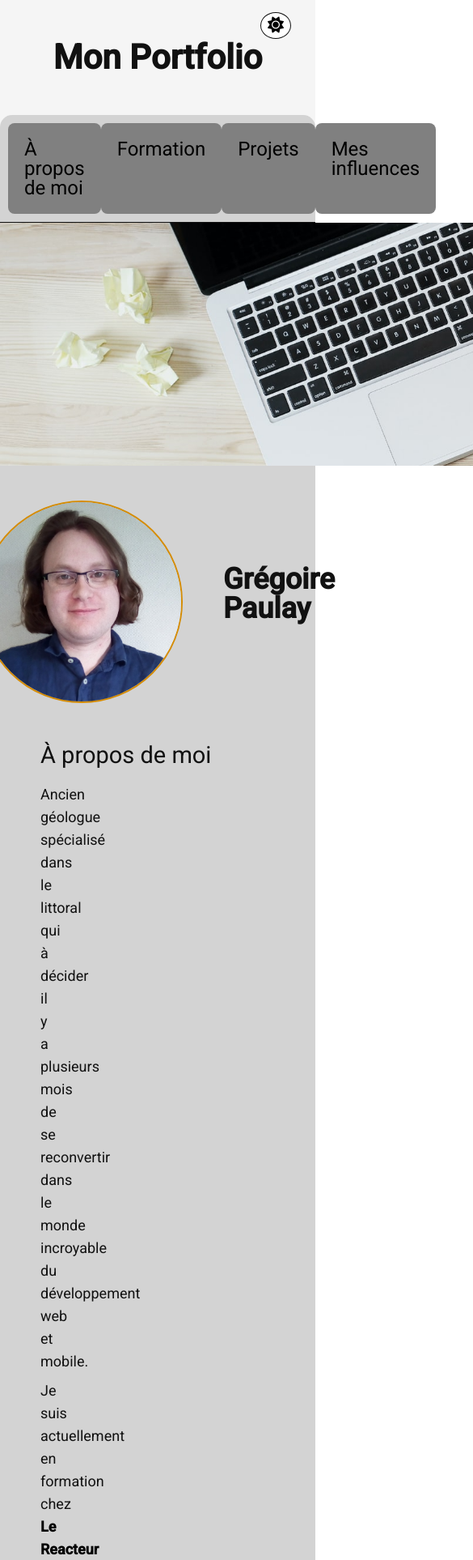
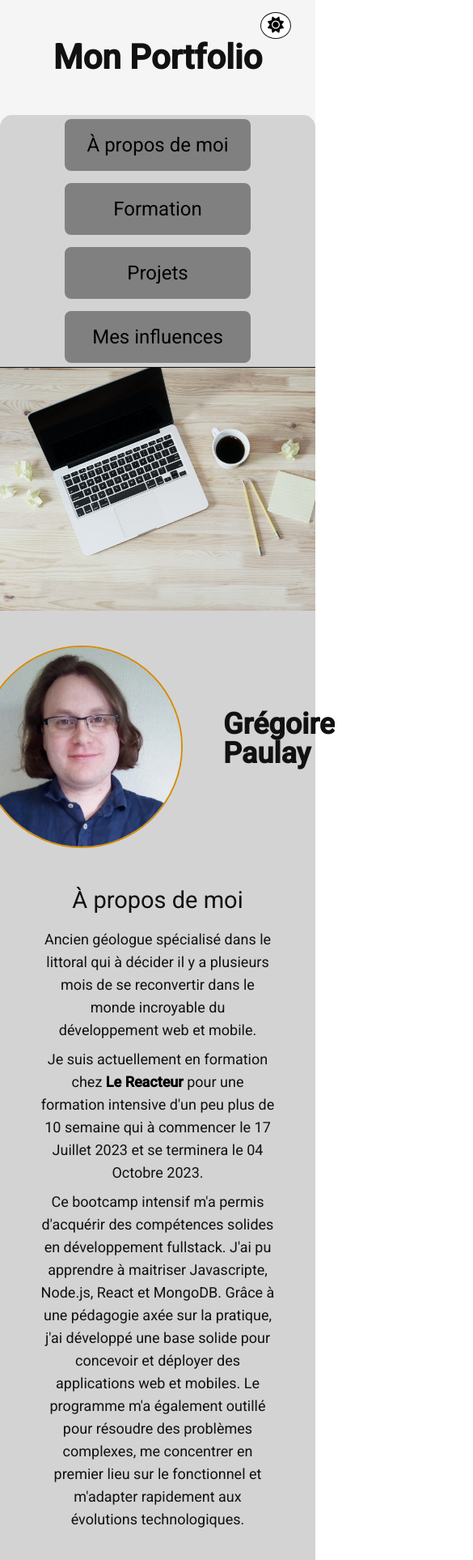
Before and after one commit to Gregoire-Paulay/My-Portfolio, a React (Vite) app: page / in a window 390 px wide. Shown: the top 1926 px of the page at 81% size, 585 px wide, since content can reach past the window. Built offline with nearby package versions, Linux system fonts and the light colour scheme; the HTML template or start-up script is replaced by a standard one.

Commit message:
Portfolio v1

```diff
--- a/src/App.css
+++ b/src/App.css
@@ -105,6 +105,7 @@ nav {
   border-top-left-radius: 15px;
   border-top-right-radius: 15px;
   border-bottom: 1px solid var(--dark);
+  gap: 15px;
 }
 nav a {
   font-size: 24px;
@@ -114,6 +115,8 @@ nav a {
   border-radius: 8px;
   cursor: pointer;
   background-color: gray;
+  width: 230px;
+  text-align: center;
 }
 nav a:hover {
   background-color: var(--dark);
@@ -121,7 +124,7 @@ nav a:hover {
 }
 
 main > div > img {
-  width: 1200px;
+  width: 100%;
   height: 300px;
   object-fit: cover;
 }
@@ -298,9 +301,27 @@ section h3 {
   border-radius: 50%;
   width: 120px;
 }
-
+#influence h2 {
+  text-align: center;
+}
 /* ------ Section Recrutez-moi ------- */
-
+.recruit {
+  display: flex;
+  flex-direction: column;
+  align-items: center;
+}
+.recruit > div {
+  display: flex;
+  gap: 18px;
+  margin-top: 8px;
+}
+.recruit p {
+  margin: 10px;
+}
+.recruit a {
+  text-decoration: none;
+  color: var(--dark);
+}
 /* ----------------------------------- */
 /* ----------- PAGE PROJETS ---------- */
 /* ----------------------------------- */
@@ -435,3 +456,59 @@ footer a {
   color: gray;
   font-weight: bold;
 }
+
+/* ----------------------------------- */
+/* ----------- MEDIA QUERY ----------- */
+/* ----------------------------------- */
+@media (max-width: 1025px) {
+  .details {
+    flex-direction: column;
+    gap: 30px;
+  }
+  #description h3 {
+    text-align: center;
+  }
+
+  .my-Project a {
+    width: 100%;
+  }
+
+  .finished > div {
+    flex-direction: column;
+  }
+  .finished > div > div {
+    width: calc(80%);
+  }
+
+  .building > div {
+    flex-direction: column;
+  }
+  .building > div > div {
+    width: calc(80%);
+  }
+
+  .coming-soon > div {
+    flex-direction: column;
+  }
+  .coming-soon > div > div {
+    width: calc(80%);
+  }
+}
+
+@media (max-width: 950px) {
+  #formation > div > div {
+    flex-wrap: wrap;
+    flex-shrink: 0;
+  }
+  nav {
+    flex-shrink: 0;
+    flex-wrap: wrap;
+    padding: 5px;
+  }
+  .details p {
+    text-align: center;
+  }
+  .details > div:first-of-type {
+    width: 100%;
+  }
+}
--- a/src/page/Home.jsx
+++ b/src/page/Home.jsx
@@ -158,16 +158,35 @@ const Home = ({ darkMode }) => {
           </div>
         </section>
 
-        <section>
+        <section className="recruit">
           <h2>Recrutez-moi</h2>
+          <p>
+            Si ce que vous avez vu à retenu votre attention n'hésitez pas à me
+            contacter via un de mes réseaux
+          </p>
           <div>
             <i className="fa-solid fa-envelope"></i>
+            <span>gregoirepaulay.pro@gmail.com</span>
+          </div>
+          <div>
+            <i className="fa-solid fa-phone"></i>
+            <span>06 23 29 73 02</span>
           </div>
           <div>
             <i className="fa-brands fa-linkedin"></i>
+            <span>
+              <a href="https://www.linkedin.com/in/grégoire-paulay-142384285/">
+                https://www.linkedin.com/
+              </a>
+            </span>
           </div>
           <div>
             <i className="fa-brands fa-github"></i>
+            <span>
+              <a href="https://github.com/Gregoire-Paulay">
+                https://github.com/
+              </a>
+            </span>
           </div>
         </section>
       </div>
```
